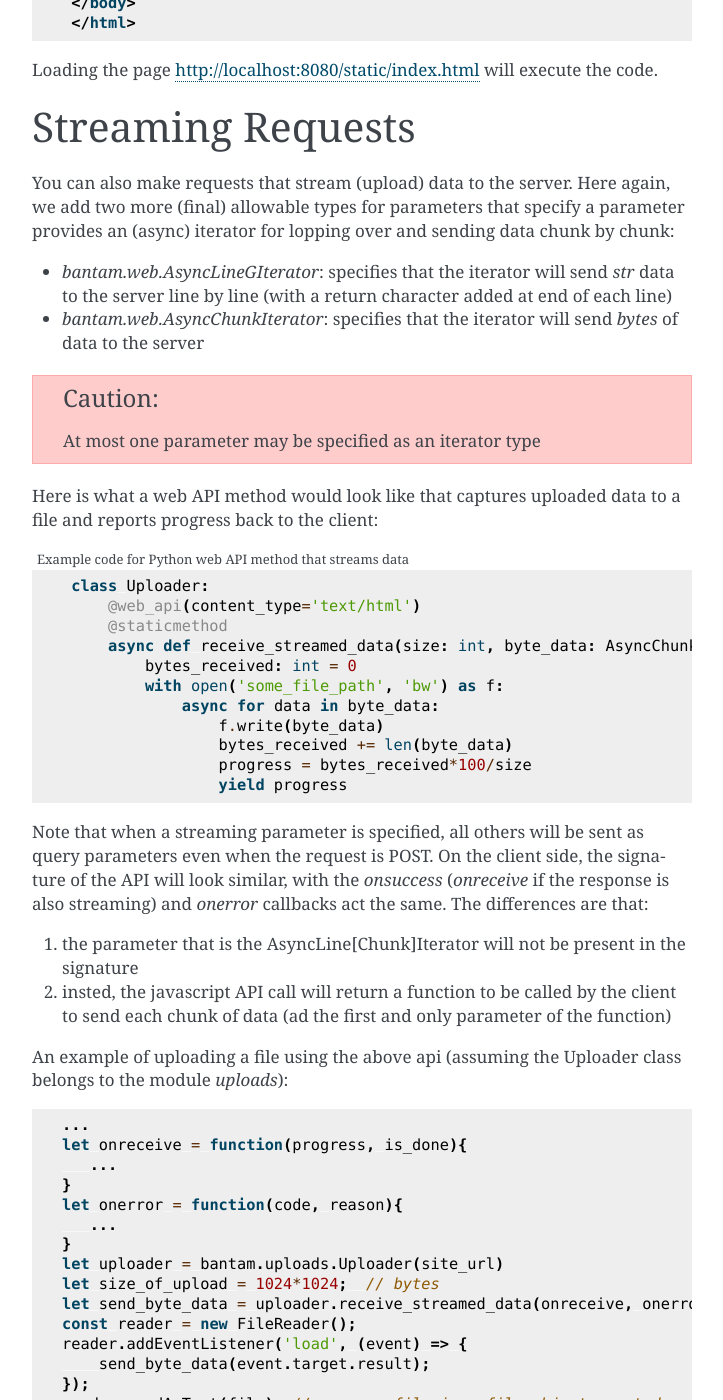
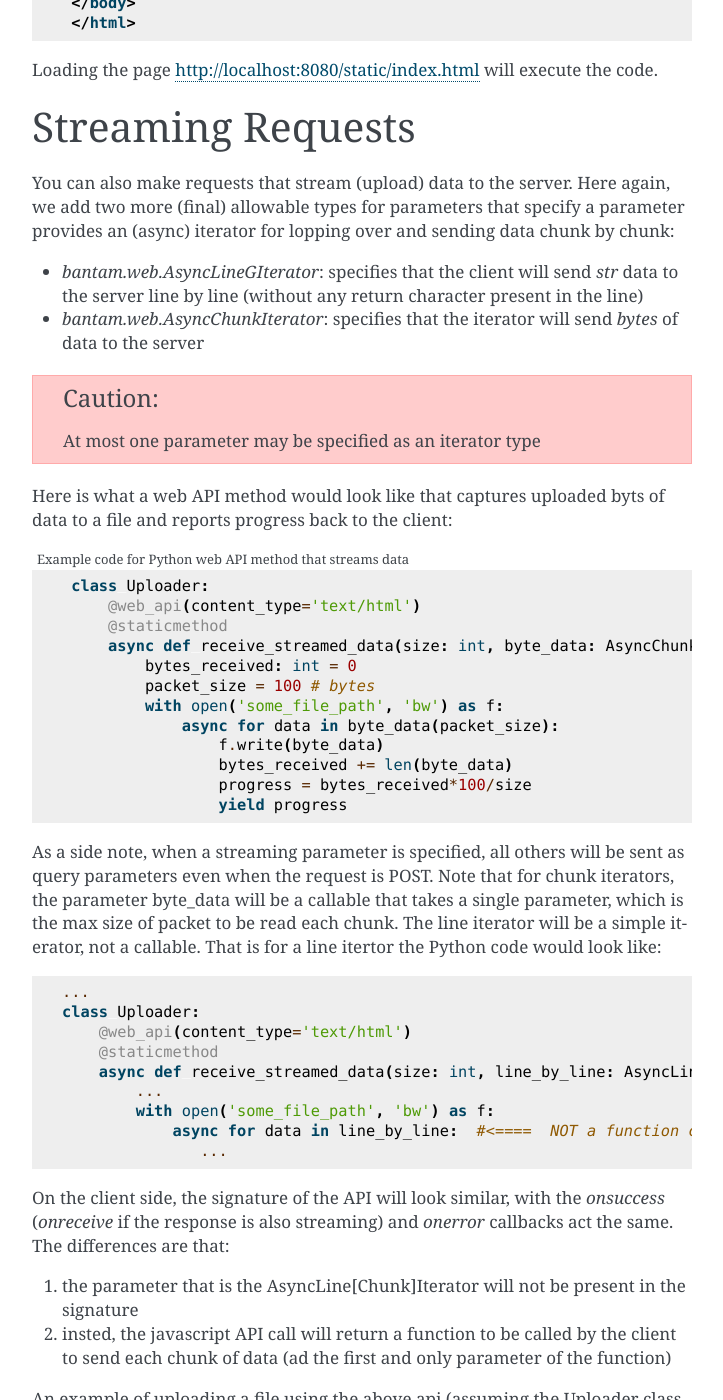
Before and after one commit to nak/bantam, a Sphinx documentation site: the page built from docsrc/source/index.rst, in a window 1280 px wide and 1400 px high, scrolled down 3366 px. Shown: the whole window, without its empty margins (388-1111 px from the left). Built offline with Sphinx 7.4.7, drawn with Linux system fonts in a browser that asks for light colours.

Commit message:
Fixes can final doc prep

```diff
--- a/docsrc/source/index.rst
+++ b/docsrc/source/index.rst
@@ -159,14 +159,14 @@ You can also make requests that stream (upload) data to the server.  Here again,
 types for parameters that specify a parameter provides an (async) iterator for lopping over and sending data chunk
 by chunk:
 
-* *bantam.web.AsyncLineGIterator*: specifies that the iterator will send *str* data to the server line by line (with a return
-  character added at end of each line)
+* *bantam.web.AsyncLineGIterator*: specifies that the client will send *str* data to the server line by line (without
+  any return character present in the line)
 * *bantam.web.AsyncChunkIterator*: specifies that the iterator will send *bytes* of data to the server
 
 .. caution::
    At most one parameter may be specified as an iterator type
 
-Here is what a web API method would look like that captures uploaded data to a file and reports progress
+Here is what a web API method would look like that captures uploaded byts of data to a file and reports progress
 back to the client:
 
 .. code-block:: python
@@ -177,16 +177,34 @@ back to the client:
         @staticmethod
         async def receive_streamed_data(size: int, byte_data: AsyncChunkGenerator) -> AsyncGenerator[None, float]
             bytes_received: int = 0
+            packet_size = 100 # bytes
             with open('some_file_path', 'bw') as f:
-                async for data in byte_data:
+                async for data in byte_data(packet_size):
                     f.write(byte_data)
                     bytes_received += len(byte_data)
                     progress = bytes_received*100/size
                     yield progress
 
 
-Note that when a streaming parameter is specified, all others will be sent as query parameters even when the request is
-POST.  On the client side, the signature of the API will look similar, with the *onsuccess* (*onreceive* if the
+As a side note, when a streaming parameter is specified, all others will be sent as query parameters even when the request is
+POST.  Note that for chunk iterators, the parameter byte_data will be a callable that takes a single parameter,
+which is the max size of packet to be read each chunk.  The line iterator will be a simple iterator, not a callable.
+That is for a line itertor the Python code would look like:
+
+.. code-block:: python
+
+    ...
+    class Uploader:
+        @web_api(content_type='text/html')
+        @staticmethod
+        async def receive_streamed_data(size: int, line_by_line: AsyncLineGenerator) -> AsyncGenerator[None, float]
+            ...
+            with open('some_file_path', 'bw') as f:
+                async for data in line_by_line:  #<====  NOT a function call as in AsyncChunkIterator
+                   ...
+
+
+On the client side, the signature of the API will look similar, with the *onsuccess* (*onreceive* if the
 response is also streaming) and *onerror* callbacks act the same.  The differences are that:
 
 #. the parameter that is the AsyncLine[Chunk]Iterator will not be present in the signature
```
Also changed, not shown: 5 other files.
